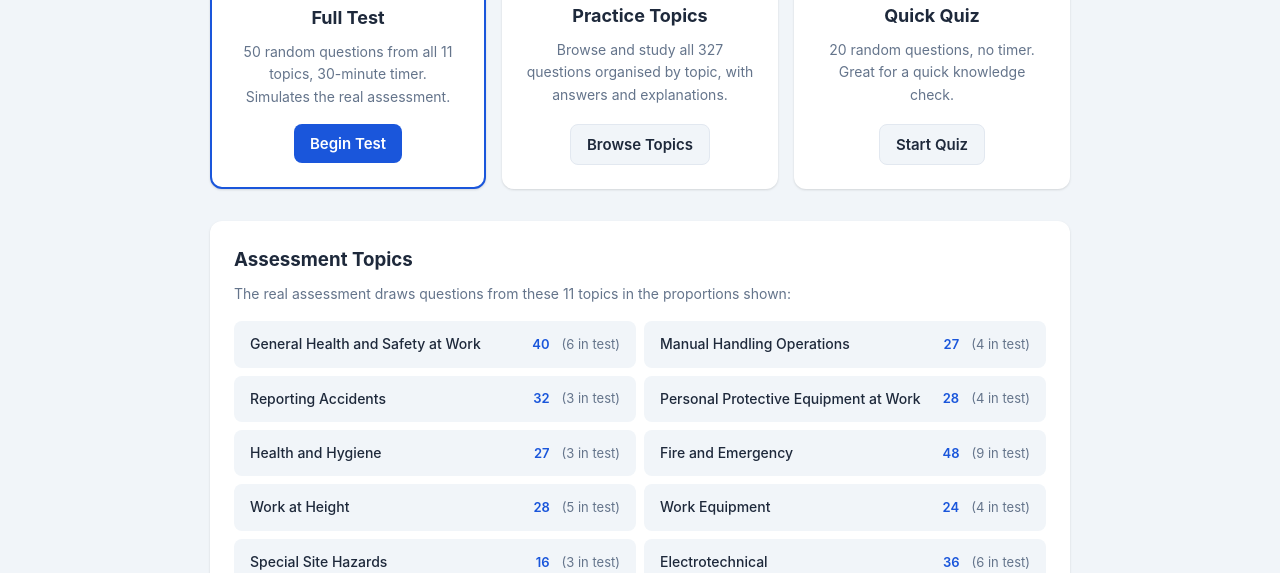
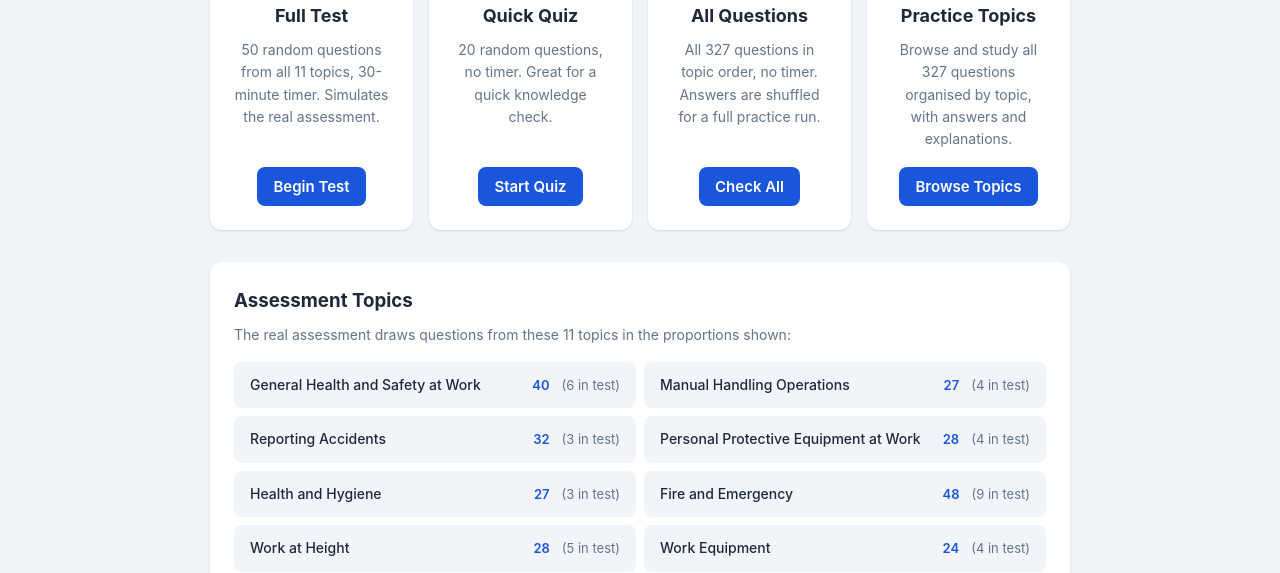
Before and after one commit to zoltraks/ecs-hse, a plain HTML site: page index.html in a window 1280 px wide. Shown: the part 527-1100 px from the top of the page. Drawn offline with Linux system fonts and the light colour scheme.

Commit message:
Add all questions mode with 4-column grid and update button styling

```diff
--- a/css/style.css
+++ b/css/style.css
@@ -220,7 +220,7 @@ body {
 
 .action-cards {
   display: grid;
-  grid-template-columns: repeat(3, 1fr);
+  grid-template-columns: repeat(4, 1fr);
   gap: 16px;
 }
 
@@ -240,10 +240,6 @@ body {
 .action-card:hover {
   transform: translateY(-2px);
   box-shadow: var(--shadow-lg);
-}
-
-.action-card.primary {
-  border: 2px solid var(--primary);
 }
 
 .action-card-icon {
--- a/index.html
+++ b/index.html
@@ -65,17 +65,23 @@
               <p>50 random questions from all 11 topics, 30-minute timer. Simulates the real assessment.</p>
               <button class="btn btn-primary">Begin Test</button>
             </div>
+            <div class="action-card" onclick="App.startQuickTest()">
+              <div class="action-card-icon">⚡</div>
+              <h2>Quick Quiz</h2>
+              <p>20 random questions, no timer. Great for a quick knowledge check.</p>
+              <button class="btn btn-primary">Start Quiz</button>
+            </div>
+            <div class="action-card" onclick="App.startAllQuestions()">
+              <div class="action-card-icon">📚</div>
+              <h2>All Questions</h2>
+              <p>All 327 questions in topic order, no timer. Answers are shuffled for a full practice run.</p>
+              <button class="btn btn-primary">Check All</button>
+            </div>
             <div class="action-card" onclick="App.showScreen('practice')">
               <div class="action-card-icon">📖</div>
               <h2>Practice Topics</h2>
               <p>Browse and study all 327 questions organised by topic, with answers and explanations.</p>
-              <button class="btn btn-secondary">Browse Topics</button>
-            </div>
-            <div class="action-card" onclick="App.startQuickTest()">
-              <div class="action-card-icon">⚡</div>
-              <h2>Quick Quiz</h2>
-              <p>20 random questions, no timer. Great for a quick knowledge check.</p>
-              <button class="btn btn-secondary">Start Quiz</button>
+              <button class="btn btn-primary">Browse Topics</button>
             </div>
           </div>
 
@@ -203,7 +209,7 @@
               <button class="btn btn-danger" onclick="App.goHome()">Quit</button>
             </div>
             <div class="practice-header-right">
-              <button id="all-topics-btn" class="btn btn-secondary hidden" onclick="App.showPracticeTopics()">Back</button>
+              <button id="all-topics-btn" class="btn btn-success hidden" onclick="App.showPracticeTopics()">Back</button>
             </div>
           </div>
           <div id="practice-topics" class="practice-topics">
--- a/js/app.js
+++ b/js/app.js
@@ -204,6 +204,19 @@ const App = {
     this.state.mode = 'quick';
     this.state.questions = this.selectQuestions(20, false);
     this.beginTest('Quick Quiz');
+  },
+
+  startAllQuestions() {
+    this.state.mode = 'all';
+    // All questions ordered by topic (section then question number), with shuffled answers
+    const sorted = [...QUESTIONS].sort((a, b) => {
+      if (a.section !== b.section) return a.section - b.section;
+      const aNum = parseInt(a.id.split('.')[1]);
+      const bNum = parseInt(b.id.split('.')[1]);
+      return aNum - bNum;
+    });
+    this.state.questions = sorted.map(q => this.shuffleOptions(q));
+    this.beginTest('All Questions');
   },
 
   selectQuestions(count, proportional) {
```
